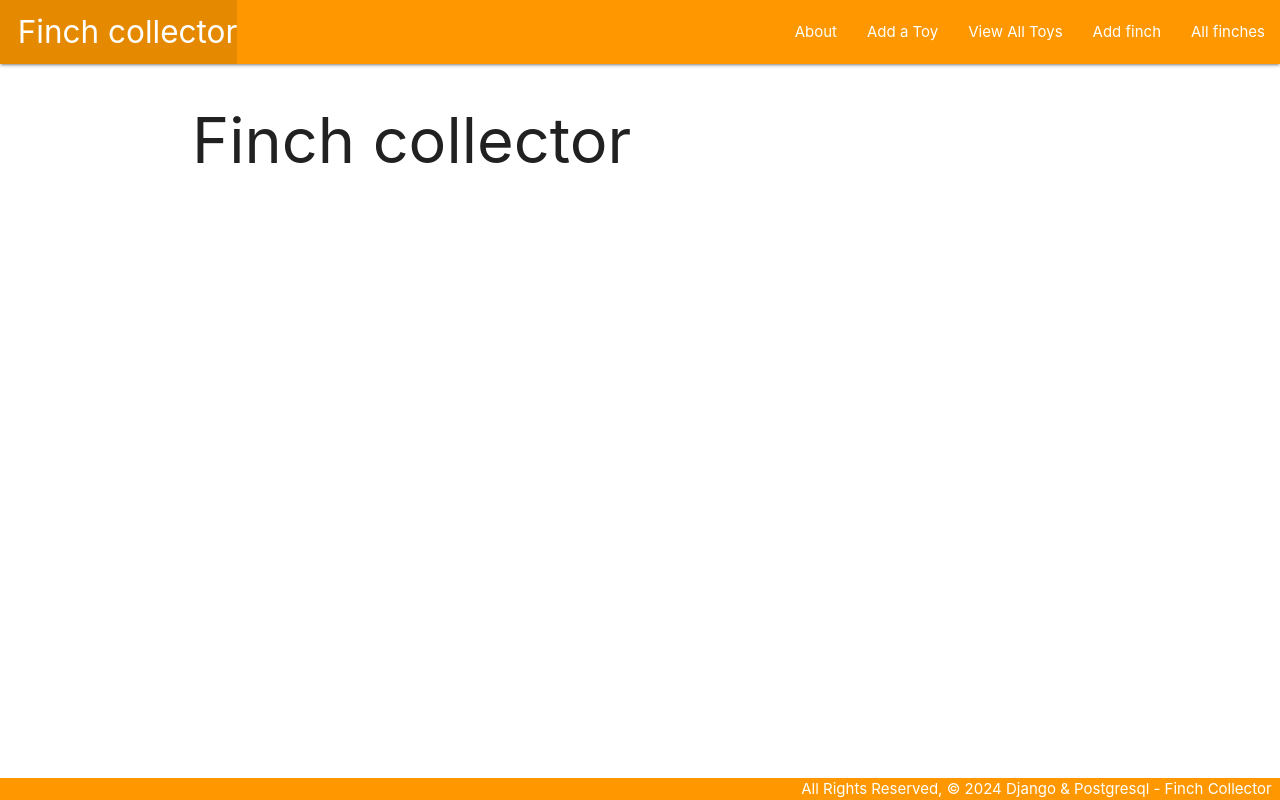
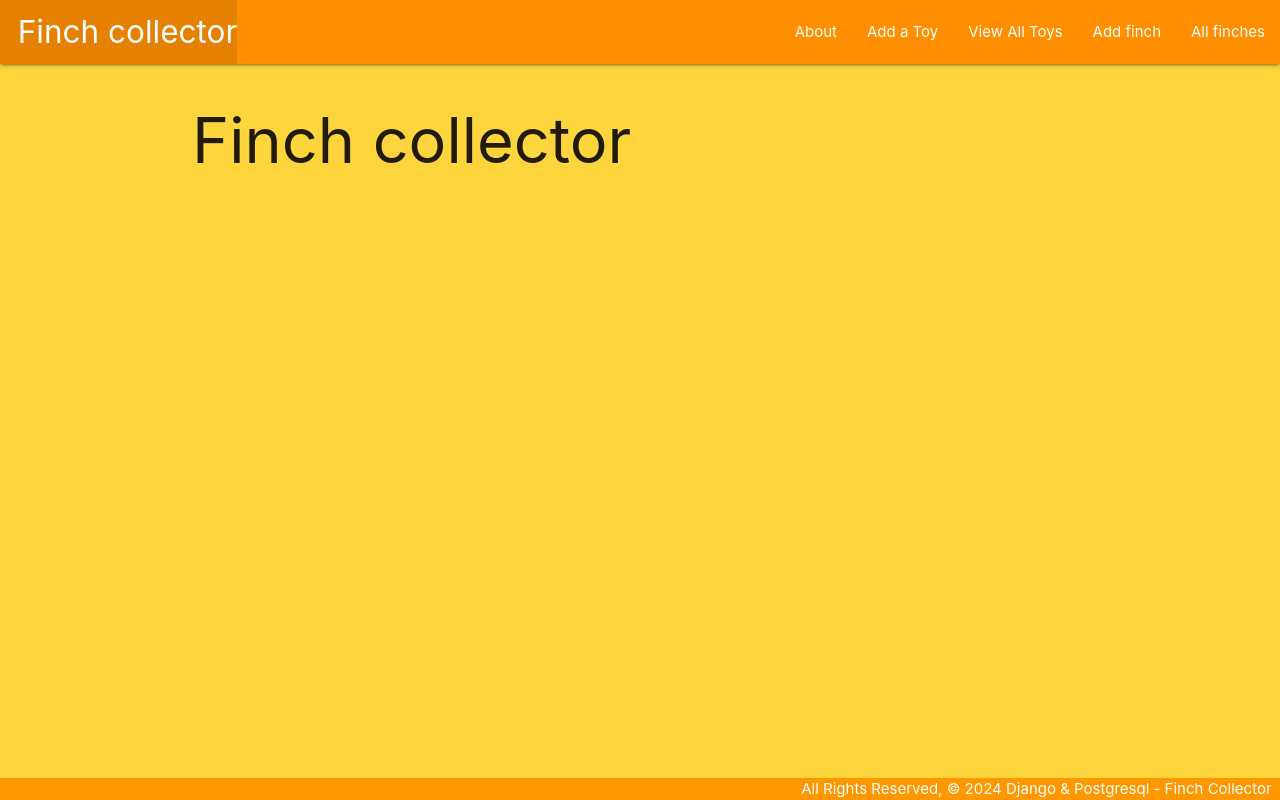
Before and after one commit to lucy-rz/finch-collector-django, a Django app: page / in a window 1280 px wide. Run offline with Django 5.2, Linux system fonts and the light colour scheme.

Commit message:
add style

```diff
--- a/main_app/static/css/style.css
+++ b/main_app/static/css/style.css
@@ -2,6 +2,7 @@ body {
     display: flex;
     min-height: 100vh;
     flex-direction: column;
+    background-color: #FFD53D;
   }
 
   main {
--- a/main_app/templates/base.html
+++ b/main_app/templates/base.html
@@ -17,7 +17,7 @@
 <body>
     <header class="navbar-fixed">
         <nav>
-            <div class="nav-wrapper orange">
+            <div class="nav-wrapper #ff8f00 amber darken-3">
                 <ul>
                     <li><a href="/" class="left brand-logo">&nbsp;&nbsp;Finch collector</a></li>
                 </ul>
```
